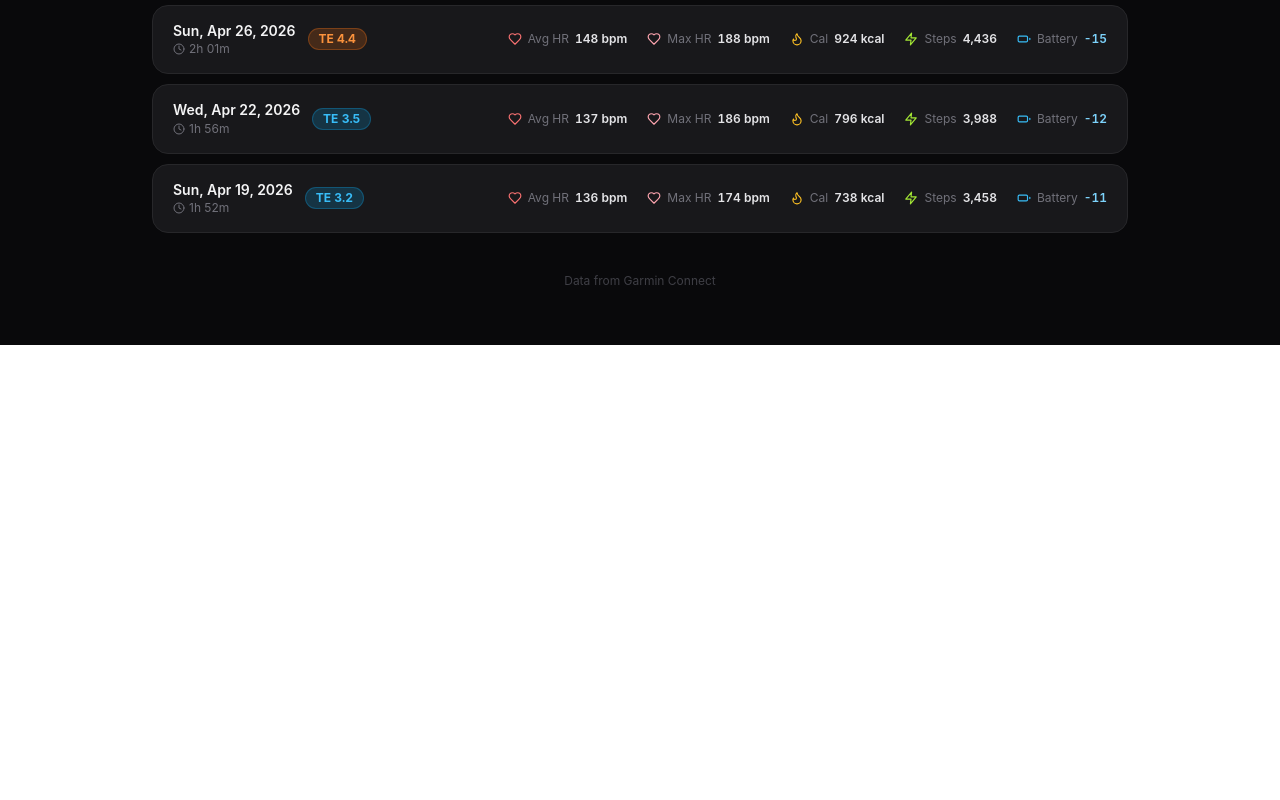
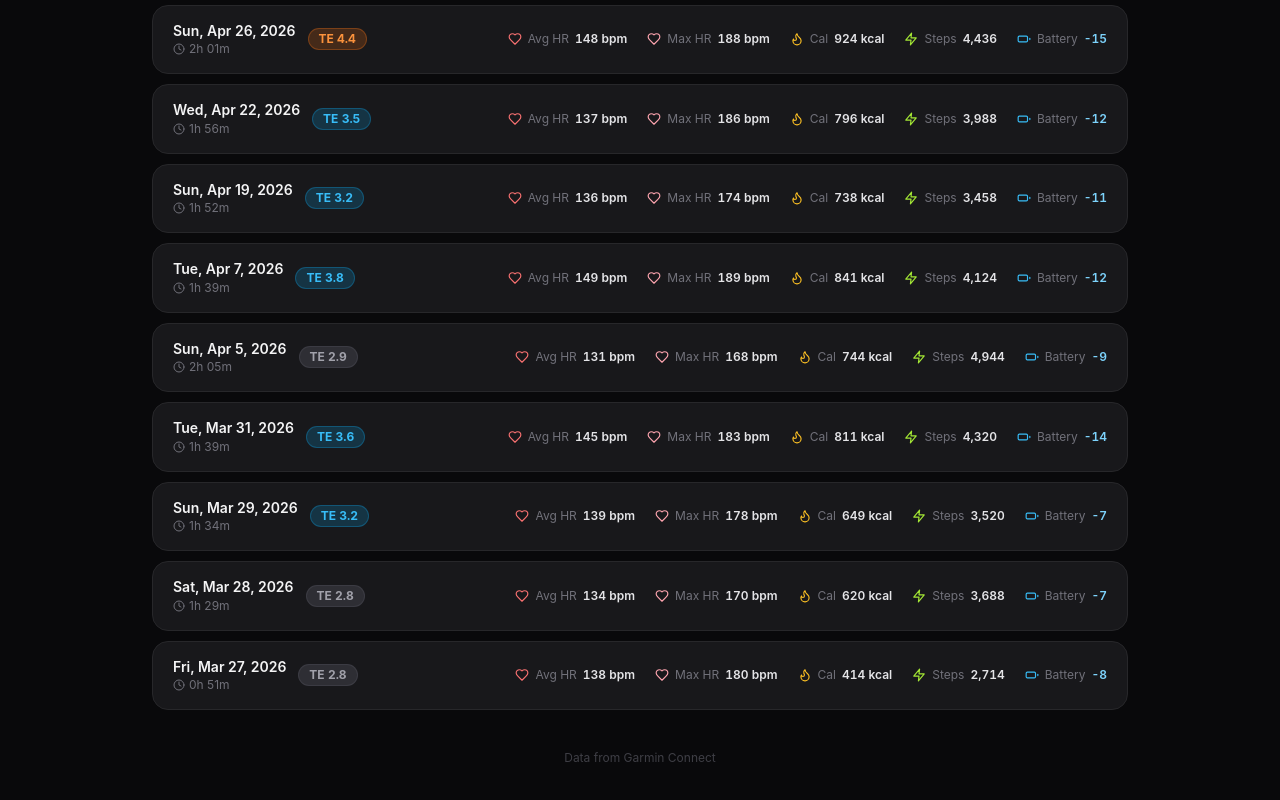
Before and after one commit to hq9c76hbpg-cell/tennis-dashboard1, a React (Vite) app: page / in a window 1280 px wide. Shown: the part 1048-1848 px from the top of the page. Before the commit the page ends 1393 px from the top, so only its background shows below. Built offline with nearby package versions, Linux system fonts and the light colour scheme.

Commit message:
Add real session data from Garmin Connect
Co-authored-by: Cursor <cursoragent@cursor.com>

```diff
--- a/src/App.tsx
+++ b/src/App.tsx
@@ -32,6 +32,12 @@ const rawSessions: Session[] = [
   { date: '2026-04-26', duration: '2h 01m', durationMinutes: 121, avgHR: 148, maxHR: 188, calories: 924, steps: 4436, aerobicTE: 4.4, bodyBatteryDrain: -15 },
   { date: '2026-04-22', duration: '1h 56m', durationMinutes: 116, avgHR: 137, maxHR: 186, calories: 796, steps: 3988, aerobicTE: 3.5, bodyBatteryDrain: -12 },
   { date: '2026-04-19', duration: '1h 52m', durationMinutes: 112, avgHR: 136, maxHR: 174, calories: 738, steps: 3458, aerobicTE: 3.2, bodyBatteryDrain: -11 },
+  { date: '2026-04-07', duration: '1h 39m', durationMinutes: 99,  avgHR: 149, maxHR: 189, calories: 841, steps: 4124, aerobicTE: 3.8, bodyBatteryDrain: -12 },
+  { date: '2026-04-05', duration: '2h 05m', durationMinutes: 125, avgHR: 131, maxHR: 168, calories: 744, steps: 4944, aerobicTE: 2.9, bodyBatteryDrain: -9 },
+  { date: '2026-03-31', duration: '1h 39m', durationMinutes: 99,  avgHR: 145, maxHR: 183, calories: 811, steps: 4320, aerobicTE: 3.6, bodyBatteryDrain: -14 },
+  { date: '2026-03-29', duration: '1h 34m', durationMinutes: 94,  avgHR: 139, maxHR: 178, calories: 649, steps: 3520, aerobicTE: 3.2, bodyBatteryDrain: -7 },
+  { date: '2026-03-28', duration: '1h 29m', durationMinutes: 89,  avgHR: 134, maxHR: 170, calories: 620, steps: 3688, aerobicTE: 2.8, bodyBatteryDrain: -7 },
+  { date: '2026-03-27', duration: '0h 51m', durationMinutes: 51,  avgHR: 138, maxHR: 180, calories: 414, steps: 2714, aerobicTE: 2.8, bodyBatteryDrain: -8 },
 ];
 
 const chartSessions = [...rawSessions].reverse();
```
